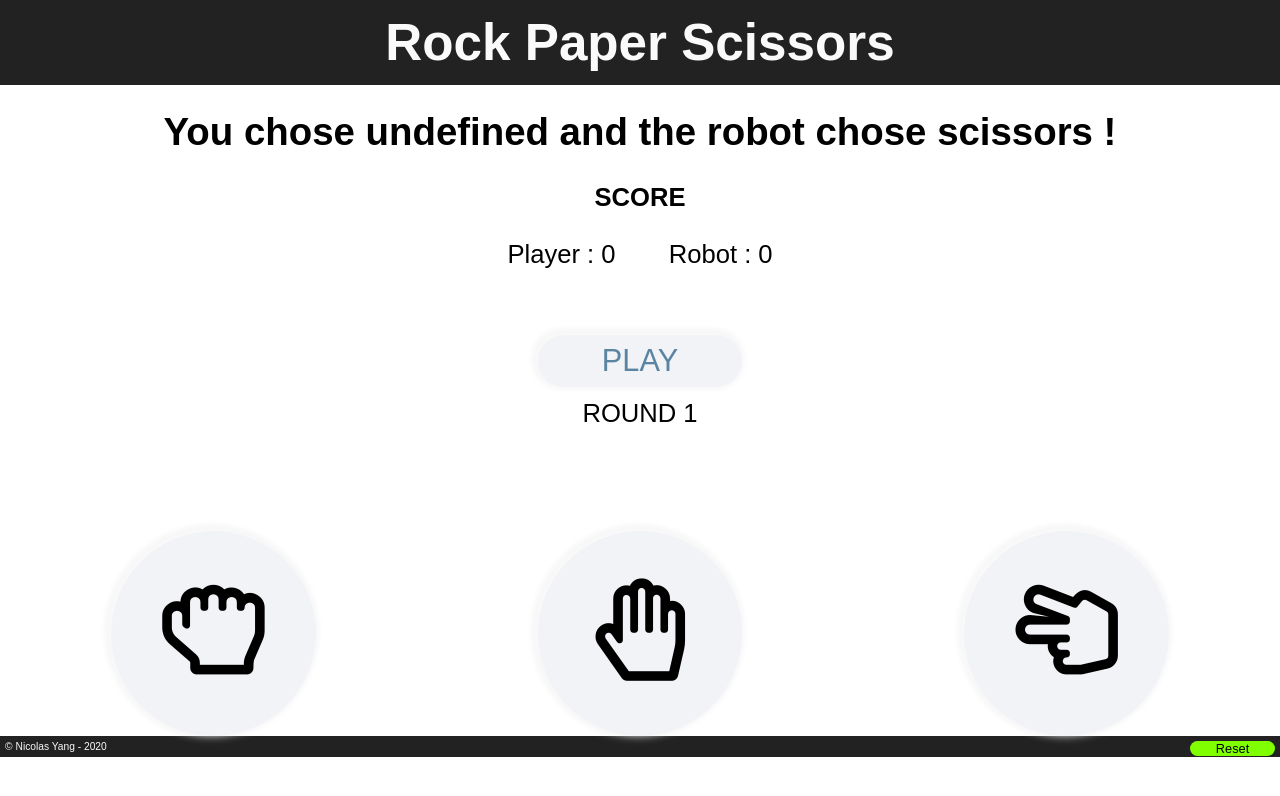
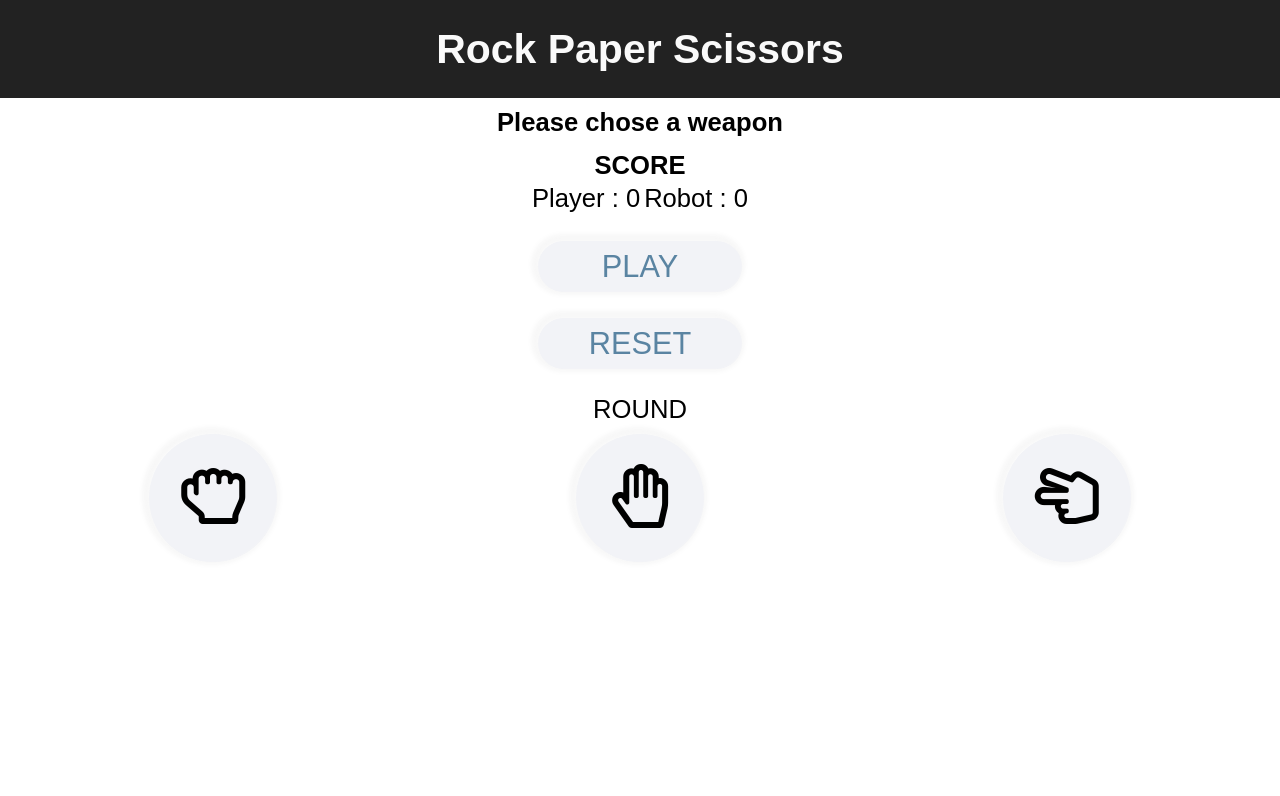
Before and after one commit to NicoLarson/nicolasyang.fr, a plain HTML site: page portfolio/rockPaperScissors/index.html in a window 1280 px wide. Both pictures are taken after a click on the button "PLAY". Drawn offline with Linux system fonts and the light colour scheme.

Commit message:
Modification chifoumi.

```diff
--- a/portfolio/rockPaperScissors/css/style.css
+++ b/portfolio/rockPaperScissors/css/style.css
@@ -31,39 +31,43 @@ header {
   background-color: var(--color-secondary);
   color: var(--color-primary);
   text-align: center;
-  padding: 0.5rem;
+  padding: 1rem;
+  font-size: 0.8rem;
 }
+
 
 main {
   background: #fff;
+  width: 100%;
 }
 
 main h2 {
   text-align: center;
-  padding: 1rem;
+  font-size: 1rem;
+  padding: 0.4rem;
 }
+
 
 main table {
   margin: 0 auto;
-  padding-bottom: 1.5rem;
 }
 
 main table td {
-  padding: 1rem;
   text-align: center;
 }
-main p{
+
+main p {
   text-align: center;
   margin: 0 auto;
-  padding-top: 0.5rem;
   text-transform: uppercase;
+  height: 100%;
 }
 
 
-#play {
+#play, #reset{
   background: #f2f3f7;
   display: block;
-  margin: 0 auto;
+  margin: 1rem auto;
   border-radius: 1rem;
   text-transform: uppercase;
   width: 8rem;
@@ -77,7 +81,7 @@ main p{
   cursor: pointer;
 }
 
-#play:hover {
+#play:hover, #reset:hover {
   transition: 0.1s;
   transform: scale(0.98);
   box-shadow: inset -2px -2px 8px rgba(255, 255, 255, 1),
@@ -94,15 +98,14 @@ main p{
   display: flex;
   flex-direction: row;
   justify-content: space-around;
-  margin-top: 4rem;
 }
 
 #choices button {
-  width: 8rem;
-  height: 8rem;
-  font-size: 4rem;
+  margin: 0.4rem;
+  width: 10vw;
+  height: 10vw;
+  font-size: 5vw;
   border-radius: 10rem;
-
   background: #f2f3f7;
   box-shadow: -2px -2px 8px rgba(255, 255, 255, 1),
     -2px -2px 12px rgba(255, 255, 255, 0.5),
@@ -120,21 +123,3 @@ main p{
     inset -2px -2px 4px rgba(255, 255, 255, 0.1),
     inset -2px -2px 8px rgba(0, 0, 0, 0.15);
 }
-
-footer {
-  padding: 0.2rem;
-  font-size: 0.4rem;
-  background-color: #222;
-  color: #fafafa;
-}
-footer #reset, footer p{
-  display: inline-block;
-}
-footer #reset{
-  color: black;
-  font-size: 0.5rem;
-  float: right;
-  background-color: chartreuse;
-  border-radius: 0.5rem;
-  padding: 0 1rem;
-}
--- a/portfolio/rockPaperScissors/index.html
+++ b/portfolio/rockPaperScissors/index.html
@@ -30,18 +30,18 @@
             </tbody>
         </table>
         <button id="play"><span>Play</span></button>
+        <button id="reset">Reset</button>
         <p id="round">Round</p>
         <div id="choices">
             <button id="rock" class="choice"><i class="far fa-hand-rock"></i></button>
             <button id="paper" class="choice"><i class="far fa-hand-paper"></i></button>
             <button id="scissors" class="choice"><i class="far fa-hand-scissors"></i></button>
         </div>
+
     </main>
-    <script src="./js/scriptv2.js"></script>
-    <footer>
-        <p>&copy; Nicolas Yang - 2020</p>
-        <p id="reset">Reset</p>
-    </footer>
+
+        <script src="./js/scriptv2.js"></script>
+
 </body>
 
 </html>
--- a/portfolio/rockPaperScissors/js/script.js
+++ b/portfolio/rockPaperScissors/js/script.js
@@ -1,6 +1,6 @@
 document.addEventListener("DOMContentLoaded", () => {
 
-
+console.log("okok")
 // TODO: Resultats
 
     // TODO: Loop 5 tours
--- a/portfolio/rockPaperScissors/js/scriptv2.js
+++ b/portfolio/rockPaperScissors/js/scriptv2.js
@@ -1,20 +1,35 @@
 document.addEventListener("DOMContentLoaded", () => {
 
-    //* Version 2
+
     let playerChoice, playerScore = 0,
         robotChoice, robotScore = 0
-    let choices = ["rock", "paper", "scissors"]
-    let play = document.querySelector("#play")
-    let showPlayerScore = document.querySelector("#playerScore")
-    let showRobotScore = document.querySelector("#robotScore")
-    let theGame = document.querySelector("main > h2")
-    let nRound = document.querySelector("#round")
+    const choices = ["rock", "paper", "scissors"]
+    const play = document.querySelector("#play")
+    const showPlayerScore = document.querySelector("#playerScore")
+    const showRobotScore = document.querySelector("#robotScore")
+    const theGame = document.querySelector("main > h2")
+    const nRound = document.querySelector("#round")
+    const reset = document.getElementById("reset")
+
     let i = 0
 
-// TODO : Button RESET and You win You lose
+    //* Reset button
+    reset.addEventListener('click', () => {
+        i = 0
+        playerScore = 0
+        robotScore = 0
+        showPlayerScore.innerText = playerScore
+        showRobotScore.innerText = robotScore
+        theGame.innerText = "Please chose a weapon"
+    })
+
     play.addEventListener('click', () => {
         i++
-        if (i < 6) {
+        //* If undefined
+        if (playerChoice == undefined) {
+            theGame.innerText = "Please chose a weapon"
+            i--
+        } else if (i < 6) {
             nRound.innerText = "Round " + i
             robotChoice = choices[Math.round(Math.random() * 2)];
             rules()
@@ -22,6 +37,12 @@ document.addEventListener("DOMContentLoaded", () => {
             //* Table score
             showPlayerScore.innerText = playerScore
             showRobotScore.innerText = robotScore
+        } else {
+            if (playerScore > robotScore) {
+                theGame.innerText = "You win!"
+            } else if (playerScore < robotScore) {
+                theGame.innerText = "You lose!"
+            }
         }
     })
 
```
Also changed, not shown: index.html (+1 -5 lines), portfolio/jay_gallery/index.html (+1 -1 lines).
